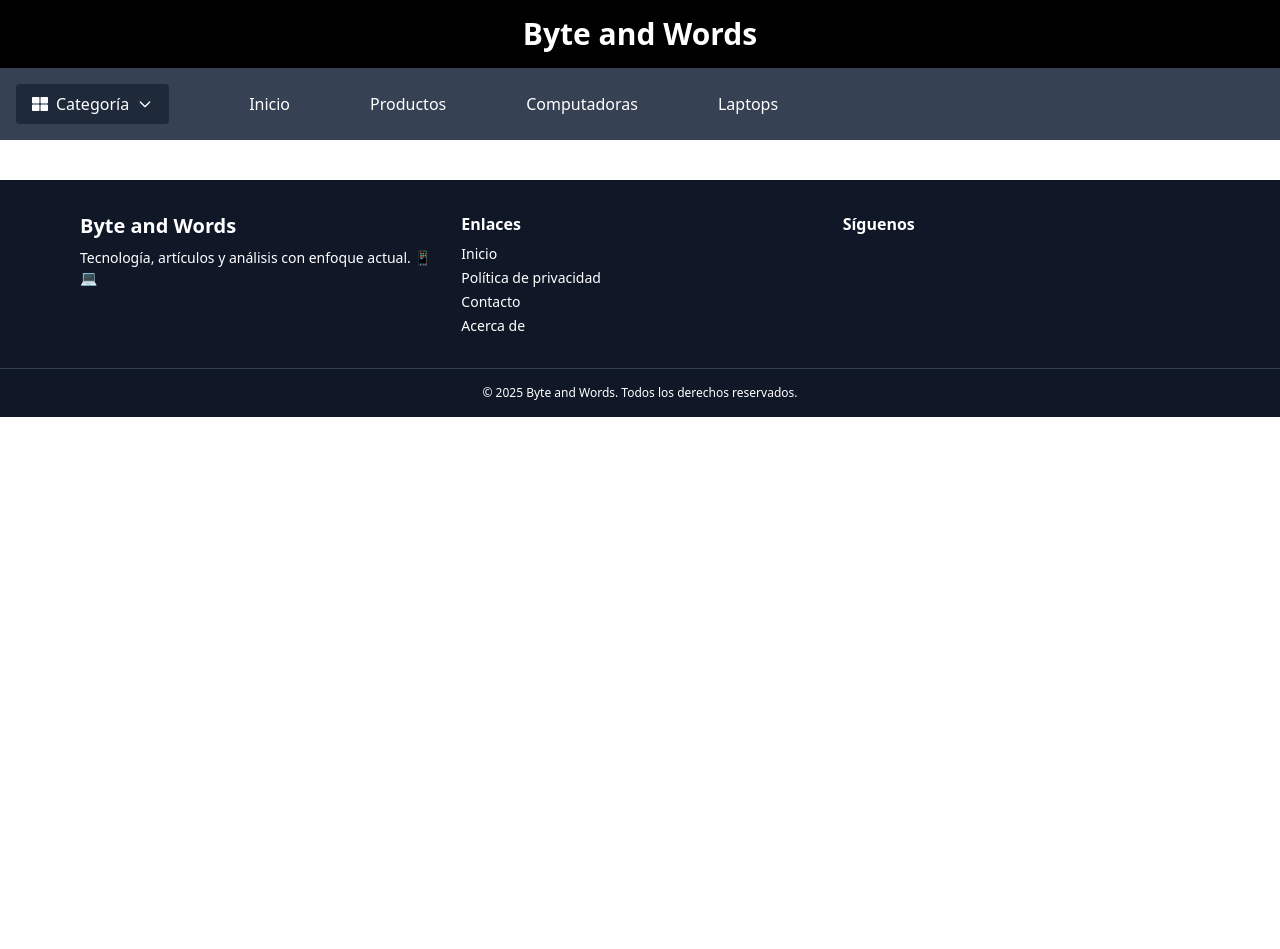
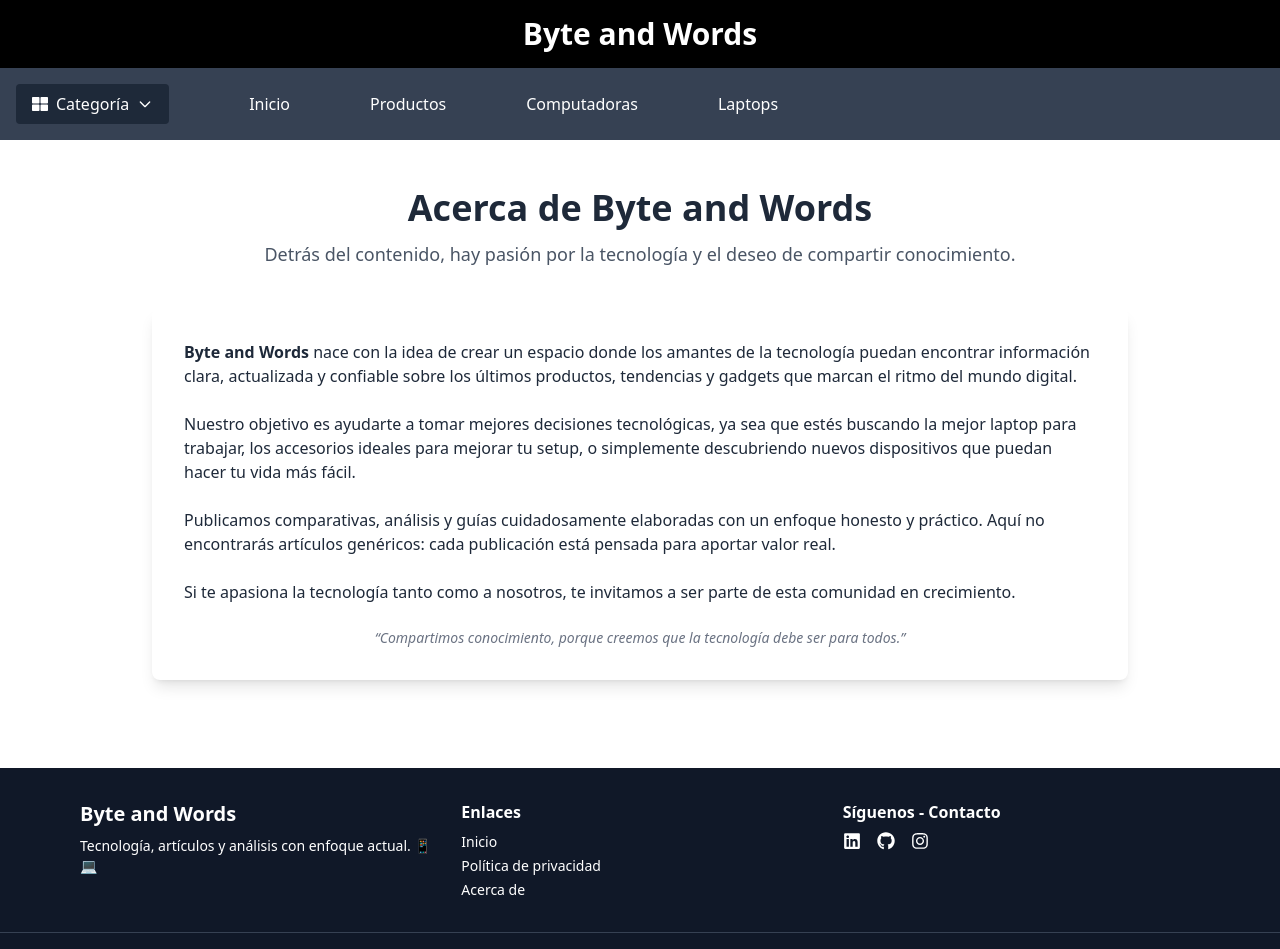
Before and after one commit to Rasmeh27/website-01-tech-articles, a React (Vite) app: page /about in a window 1280 px wide. Shown: the top 949 px of the page. Before the commit the page ends 800 px from the top, so only its background shows below. Built offline with nearby package versions, Linux system fonts and the light colour scheme.

Commit message:
Completed

```diff
--- a/src/components/Footer.jsx
+++ b/src/components/Footer.jsx
@@ -1,4 +1,10 @@
 import React from "react";
+import {
+  FaLinkedin,
+  FaInstagram,
+  FaGithub
+} from "react-icons/fa";
+
 
 const Footer = () => {
     return (
@@ -15,19 +21,18 @@ const Footer = () => {
             <h3 className="font-semibold mb-2">Enlaces</h3>
             <ul className="space-y-1 text-sm">
               <li><a href="/" className="hover:text-blue-400">Inicio</a></li>
-              <li><a href="/politica" className="hover:text-blue-400">Política de privacidad</a></li>
-              <li><a href="/contacto" className="hover:text-blue-400">Contacto</a></li>
-              <li><a href="/acerca" className="hover:text-blue-400">Acerca de</a></li>
+              <li><a href="/politicas" className="hover:text-blue-400">Política de privacidad</a></li>
+              <li><a href="/About" className="hover:text-blue-400">Acerca de</a></li>
             </ul>
           </div>
 
           {/* Redes */}
           <div>
-            <h3 className="font-semibold mb-2">Síguenos</h3>
+            <h3 className="font-semibold mb-2">Síguenos - Contacto</h3>
             <ul className="flex space-x-4 text-lg">
-              <li><a href="#" className="hover:text-blue-500"><i className="fab fa-facebook"></i></a></li>
-              <li><a href="#" className="hover:text-blue-400"><i className="fab fa-twitter"></i></a></li>
-              <li><a href="#" className="hover:text-pink-500"><i className="fab fa-instagram"></i></a></li>
+              <li><a href="https://www.linkedin.com/in/luis-herasme-9a60bb318/" className="hover:text-blue-500"><i><FaLinkedin></FaLinkedin></i></a></li>
+              <li><a href="https://github.com/Rasmeh27" className="hover:text-blue-400"><i><FaGithub ></FaGithub ></i></a></li>
+              <li><a href="https://www.instagram.com/luishr.dev/" className="hover:text-pink-500"><i><FaInstagram  ></FaInstagram></i></a></li>
             </ul>
           </div>
         </div>
--- /dev/null
+++ b/src/pages/About.jsx
@@ -0,0 +1,43 @@
+// src/pages/AcercaDe.jsx
+import React from 'react';
+
+const AcercaDe = () => {
+  return (
+    <div className="max-w-5xl mx-auto px-6 py-12 text-gray-800">
+      <div className="text-center mb-10">
+        <h1 className="text-4xl font-bold mb-3">Acerca de Byte and Words</h1>
+        <p className="text-lg text-gray-600">
+          Detrás del contenido, hay pasión por la tecnología y el deseo de compartir conocimiento.
+        </p>
+      </div>
+
+      <div className="bg-white shadow-lg rounded-lg p-8 space-y-6">
+        <p>
+          <strong>Byte and Words</strong> nace con la idea de crear un espacio donde los amantes de la tecnología
+          puedan encontrar información clara, actualizada y confiable sobre los últimos productos, tendencias y gadgets que marcan el ritmo del mundo digital.
+        </p>
+
+        <p>
+          Nuestro objetivo es ayudarte a tomar mejores decisiones tecnológicas, ya sea que estés buscando la mejor laptop
+          para trabajar, los accesorios ideales para mejorar tu setup, o simplemente descubriendo nuevos dispositivos que
+          puedan hacer tu vida más fácil.
+        </p>
+
+        <p>
+          Publicamos comparativas, análisis y guías cuidadosamente elaboradas con un enfoque honesto y práctico.
+          Aquí no encontrarás artículos genéricos: cada publicación está pensada para aportar valor real.
+        </p>
+
+        <p>
+          Si te apasiona la tecnología tanto como a nosotros, te invitamos a ser parte de esta comunidad en crecimiento.
+        </p>
+
+        <p className="text-center italic text-sm text-gray-500 mt-6">
+          “Compartimos conocimiento, porque creemos que la tecnología debe ser para todos.”
+        </p>
+      </div>
+    </div>
+  );
+};
+
+export default AcercaDe;
--- /dev/null
+++ b/src/pages/politicas.jsx
@@ -0,0 +1,47 @@
+// src/pages/PoliticaPrivacidad.jsx
+import React from 'react';
+
+const PoliticaPrivacidad = () => {
+  return (
+    <section className="bg-gray-50 py-16">
+      <div className="max-w-5xl mx-auto px-6 md:px-10 text-gray-800">
+        <div className="mb-10 text-center">
+          <h1 className="text-4xl font-bold text-gray-900 mb-4">
+            Política de Privacidad
+          </h1>
+          <p className="text-gray-600 text-lg">
+            Última actualización: Abril 2025
+          </p>
+        </div>
+
+        <div className="bg-white rounded-lg shadow-lg p-8 space-y-6 leading-relaxed text-justify">
+          <p>
+            En <strong>Byte and Words</strong> nos tomamos la privacidad de nuestros usuarios con seriedad. Actualmente no utilizamos cookies ni recopilamos información personal de forma directa.
+          </p>
+
+          <p>
+            No obstante, algunas páginas de este sitio contienen enlaces a plataformas de terceros, como Amazon, que pueden emplear cookies u otras tecnologías para rastrear la actividad del usuario con fines de análisis, personalización o monetización.
+          </p>
+
+          <p>
+            Al hacer clic en estos enlaces de afiliados, el usuario podría ser redirigido a sitios externos, donde aplican sus propias políticas de privacidad. Te recomendamos leer detenidamente los términos y condiciones de dichos sitios.
+          </p>
+
+          <p>
+            <strong>Byte and Words</strong> no tiene control sobre las prácticas de recopilación de datos de terceros y no se hace responsable por el uso que estos hagan de tu información.
+          </p>
+
+          <p>
+            Esta política puede actualizarse ocasionalmente para reflejar cambios legales o de funcionamiento del sitio. Te invitamos a revisarla periódicamente.
+          </p>
+
+          <p>
+            Si tienes preguntas o inquietudes relacionadas con esta política, puedes contactarnos a través del formulario disponible en la sección de contacto de nuestro sitio web.
+          </p>
+        </div>
+      </div>
+    </section>
+  );
+};
+
+export default PoliticaPrivacidad;
--- a/src/routes.jsx
+++ b/src/routes.jsx
@@ -7,6 +7,8 @@ import Footer from "./components/Footer"; //Importar el componente Footer
 import TopGadgets2025 from "./pages/TopGadgets2025";
 import Computer from "./pages/Computers";
 import Laptops from "./pages/Laptops";
+import PoliticaPrivacidad from "./pages/politicas";
+import AcercaDe from "./pages/About";
 
 export default function AppRoutes() {
   return (
@@ -23,6 +25,9 @@ export default function AppRoutes() {
         <Route path="/categorias/laptops" element={<Laptops />} />
         <Route path="/categorias/computers" element={<Computer />} />
         <Route path="/categorias/productos" element={<TopGadgets2025 />} />
+        <Route path="/politicas" element={<PoliticaPrivacidad />} />
+        <Route path="/about" element={<AcercaDe />} />
+        <Route path="*" element={<h1>404 Not Found</h1>} />
       </Routes>
       <Footer />
     </BrowserRouter>
```
Also changed, not shown: src/components/CategoryDropDown.jsx (+2 -12 lines), src/components/Nav.jsx (+1 -11 lines).
